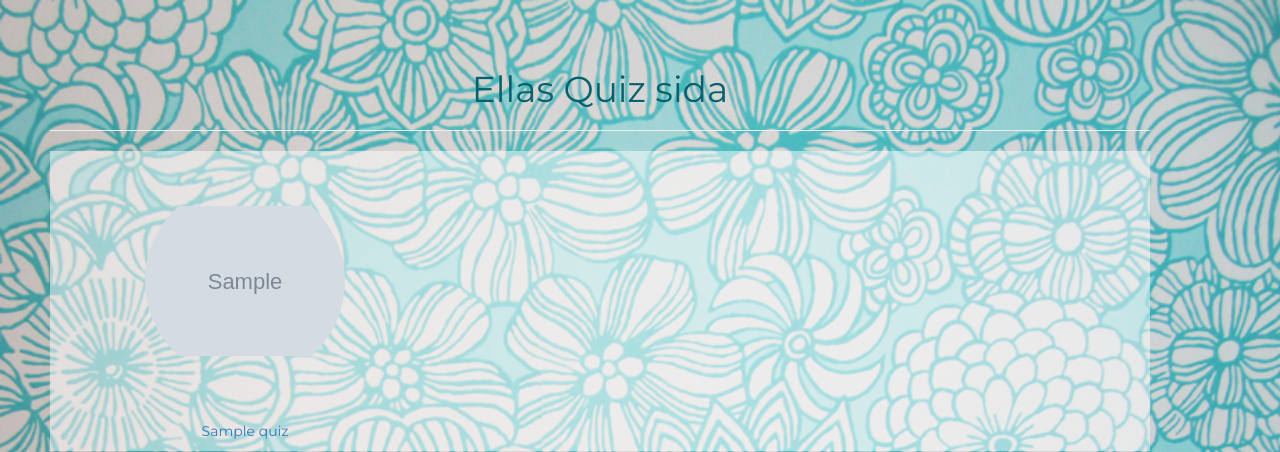
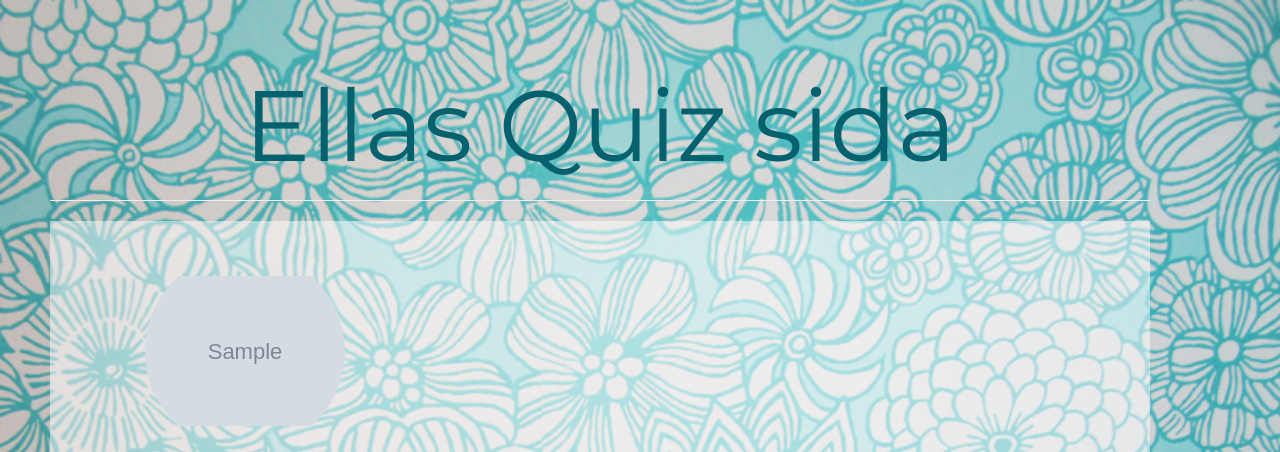
Before and after one commit to tiddelipoms/quizproject, a Django app: page / in a window 1280 px wide. Shown: the top 452 px of the page. Run offline with Django 3.2, Linux system fonts and the light colour scheme; tables that the repository leaves empty hold one stand-in row (values such as "Sample post"); grey boxes marked "Sample" are stand-in pictures; some libraries are stand-ins or nearby versions.

Commit message:
Style fix

```diff
--- a/quiz/templates/quiz/question.html
+++ b/quiz/templates/quiz/question.html
@@ -12,7 +12,7 @@
 	<link href="https://fonts.googleapis.com/css?family=Montserrat" rel="stylesheet">
 </head>
 <body>
-	<h1>{{question_number}}. {{question}}</h1>
+	<h2>{{question_number}}. {{question}}</h2>
 <hr>
 
 <form action="{% url 'answer_page' quiz.quiz_number question_number %}" method="post">
--- a/quiz/templates/quiz/startpage.html
+++ b/quiz/templates/quiz/startpage.html
@@ -27,9 +27,9 @@
 	<br>
 	<p>{% for quiz in quizzes %}
 	 <div class="col-xs-4">
-	 	<img src= "{{quiz.quiz_image}}" class="img-circle" class="img-responsive" style="height: 200px; width: 200px; object-fit: contain">
+	 	<center><img src= "{{quiz.quiz_image}}" class="img-circle" class="img-responsive" style="height: 200px; width: 200px; object-fit: contain">
  		<p><br><br><a href="{%url 'quiz_page' quiz.quiz_number %}">
- 		{{ quiz.name}}</a></p>
+ 		{{ quiz.name}}</a></p></center>
  	</div>
 	{% endfor %}</p>
 	</div>
--- a/static/style.css
+++ b/static/style.css
@@ -13,17 +13,28 @@ body {
 h1 {
 	color: #05616E;
 	text-align: center;
+	font-size: 100px;
 }
 
 h2 {
-	color: #409CA8;
+	color: #05616E;
 	text-align: center;
+	font-size: 70px;
 }
 
 h3 {
 	color: #409CA8;
 	text-align: center;
 }
+
+
+a {
+    color: #409BB8;
+    text-decoration: none;
+    font-size: 23px;
+}
+
+p {font-size: 23px}
 
 .quiz-container {
 	position: relative;
```
Also changed, not shown: 1 other file.
